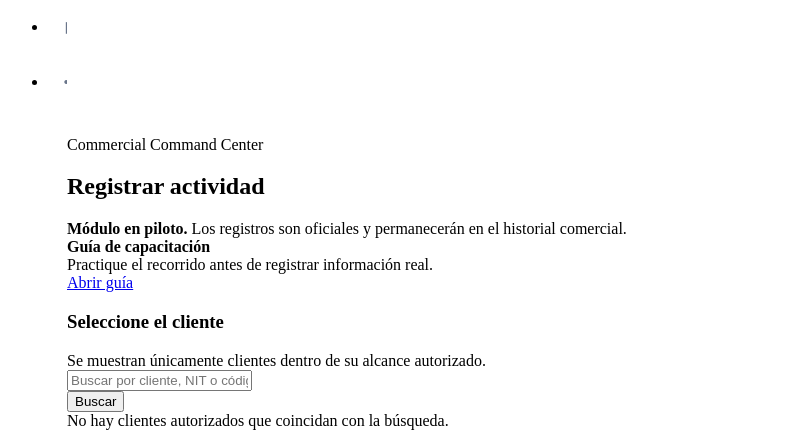
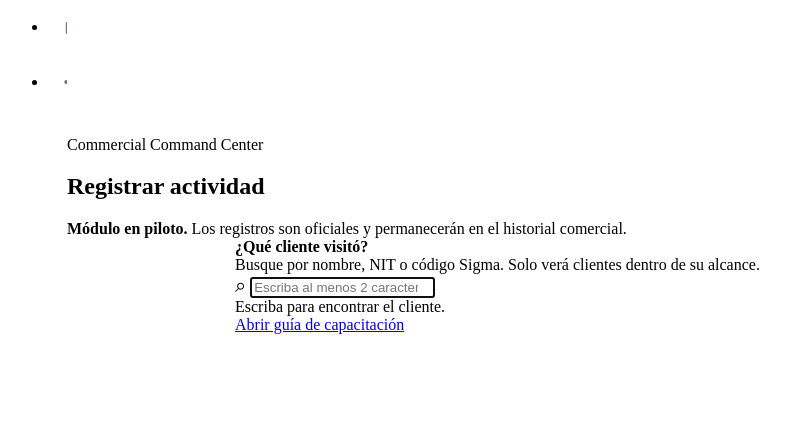
Before and after one commit to ricardolugo39/lh_command_center, a Python web app: template app/templates/activities/capture_index.html in a window 1280 px wide. Shown: the part 381-819 px from the top of the page, without its empty margins (9-796 px from the left). After the commit the page ends 715 px from the top, so only its background shows below. Run offline with Jinja, Linux system fonts and the light colour scheme; the template is opened without the code that fills it, so the values that code supplies are empty; some libraries are stand-ins or nearby versions.

Commit message:
Add searchable customer picker for activities

```diff
--- a/app/templates/activities/capture_index.html
+++ b/app/templates/activities/capture_index.html
@@ -1,16 +1,91 @@
 {% extends "base.html" %}
 {% block title %}Registrar actividad · Commercial Command Center{% endblock %}
 {% block page_title %}Registrar actividad{% endblock %}
+{% block styles %}
+<style>
+  .customer-search-card { max-width: 860px; margin: 0 auto; }
+  .customer-result { min-height: 68px; }
+  .customer-result:hover, .customer-result:focus { border-color: var(--tblr-primary); }
+  .customer-search-icon { font-size: 1.25rem; }
+</style>
+{% endblock %}
 {% block content %}
 <div class="alert alert-info"><strong>Módulo en piloto.</strong> Los registros son oficiales y permanecerán en el historial comercial.</div>
-<div class="card mb-3"><div class="card-body d-flex flex-wrap justify-content-between align-items-center gap-2"><div><strong>Guía de capacitación</strong><div class="text-secondary">Practique el recorrido antes de registrar información real.</div></div><div class="d-flex gap-2"><a class="btn btn-outline-primary" href="{{ url_for('activities.training') }}">Abrir guía</a>{% if current_user.role == 'administrator' %}<a class="btn btn-outline-secondary" href="{{ url_for('activities.training_report') }}">Ver avance del equipo</a>{% endif %}</div></div></div>
-<div class="card">
-  <div class="card-header"><div><h3 class="card-title">Seleccione el cliente</h3><div class="text-secondary">Se muestran únicamente clientes dentro de su alcance autorizado.</div></div></div>
-  <div class="card-body">
-    <form method="get" class="row g-2 mb-4"><div class="col-md-9"><input class="form-control" name="q" value="{{ search }}" placeholder="Buscar por cliente, NIT o código ERP"></div><div class="col-md-3"><button class="btn btn-primary w-100">Buscar</button></div></form>
-    <div class="list-group list-group-flush">
-      {% for customer in customers %}<a class="list-group-item list-group-item-action d-flex justify-content-between align-items-center" href="{{ url_for('activities.new',customer_id=customer.id) }}"><div><strong>{{ customer.name }}</strong><div class="text-secondary small">ERP {{ customer.erp_customer_id }} · {{ customer.office or 'Sede sin asignar' }}</div></div><span>Registrar →</span></a>{% else %}<div class="text-secondary">No hay clientes autorizados que coincidan con la búsqueda.</div>{% endfor %}
+<div class="customer-search-card">
+  <div class="card mb-3">
+    <div class="card-body">
+      <label class="form-label fs-3 mb-2" for="customer-search"><strong>¿Qué cliente visitó?</strong></label>
+      <div class="text-secondary mb-3">Busque por nombre, NIT o código Sigma. Solo verá clientes dentro de su alcance.</div>
+      <div class="input-icon">
+        <span class="input-icon-addon customer-search-icon" aria-hidden="true">⌕</span>
+        <input class="form-control form-control-lg" id="customer-search" type="search" autocomplete="off" autofocus placeholder="Escriba al menos 2 caracteres">
+      </div>
+      <div id="customer-search-status" class="form-hint mt-2" role="status" aria-live="polite">Escriba para encontrar el cliente.</div>
+      <div id="customer-results" class="list-group mt-3" aria-label="Clientes encontrados"></div>
     </div>
   </div>
+  <div class="d-flex flex-wrap justify-content-center gap-2">
+    <a class="btn btn-outline-primary" href="{{ url_for('activities.training') }}">Abrir guía de capacitación</a>
+    {% if current_user.role == 'administrator' %}<a class="btn btn-outline-secondary" href="{{ url_for('activities.training_report') }}">Ver avance del equipo</a>{% endif %}
+  </div>
 </div>
+<script>
+(() => {
+  const input = document.getElementById('customer-search');
+  const results = document.getElementById('customer-results');
+  const status = document.getElementById('customer-search-status');
+  const searchUrl = {{ url_for('activities.customer_search')|tojson }};
+  let timer;
+  let requestNumber = 0;
+
+  const clearResults = () => results.replaceChildren();
+  const renderCustomer = (customer) => {
+    const link = document.createElement('a');
+    link.className = 'list-group-item list-group-item-action customer-result d-flex justify-content-between align-items-center gap-3';
+    link.href = customer.activity_url;
+
+    const details = document.createElement('div');
+    const name = document.createElement('strong');
+    name.textContent = customer.name;
+    const metadata = document.createElement('div');
+    metadata.className = 'text-secondary small mt-1';
+    metadata.textContent = `Sigma ${customer.erp_customer_id || 'sin código'} · ${customer.office || 'Sede sin asignar'}`;
+    details.append(name, metadata);
+
+    const arrow = document.createElement('span');
+    arrow.className = 'text-primary fs-2';
+    arrow.setAttribute('aria-hidden', 'true');
+    arrow.textContent = '›';
+    link.append(details, arrow);
+    return link;
+  };
+
+  input.addEventListener('input', () => {
+    window.clearTimeout(timer);
+    const query = input.value.trim();
+    const currentRequest = ++requestNumber;
+    clearResults();
+    if (query.length < 2) {
+      status.textContent = 'Escriba al menos 2 caracteres para buscar.';
+      return;
+    }
+    status.textContent = 'Buscando clientes…';
+    timer = window.setTimeout(async () => {
+      try {
+        const response = await fetch(`${searchUrl}?q=${encodeURIComponent(query)}`, {headers: {'Accept': 'application/json'}});
+        if (!response.ok) throw new Error('search failed');
+        const customers = await response.json();
+        if (currentRequest !== requestNumber) return;
+        clearResults();
+        customers.forEach((customer) => results.append(renderCustomer(customer)));
+        status.textContent = customers.length
+          ? `${customers.length} cliente${customers.length === 1 ? '' : 's'} encontrado${customers.length === 1 ? '' : 's'}. Seleccione uno para continuar.`
+          : 'No encontramos clientes autorizados con esa búsqueda.';
+      } catch (error) {
+        if (currentRequest === requestNumber) status.textContent = 'No fue posible buscar. Intente nuevamente.';
+      }
+    }, 250);
+  });
+})();
+</script>
 {% endblock %}
```
Also changed, not shown: app/routes/activities.py (+20 -7 lines), app/workspace/repositories/contact_repository.py (+12 -8 lines), tests/test_commercial_activities_mvp.py (+9 -1 lines).
